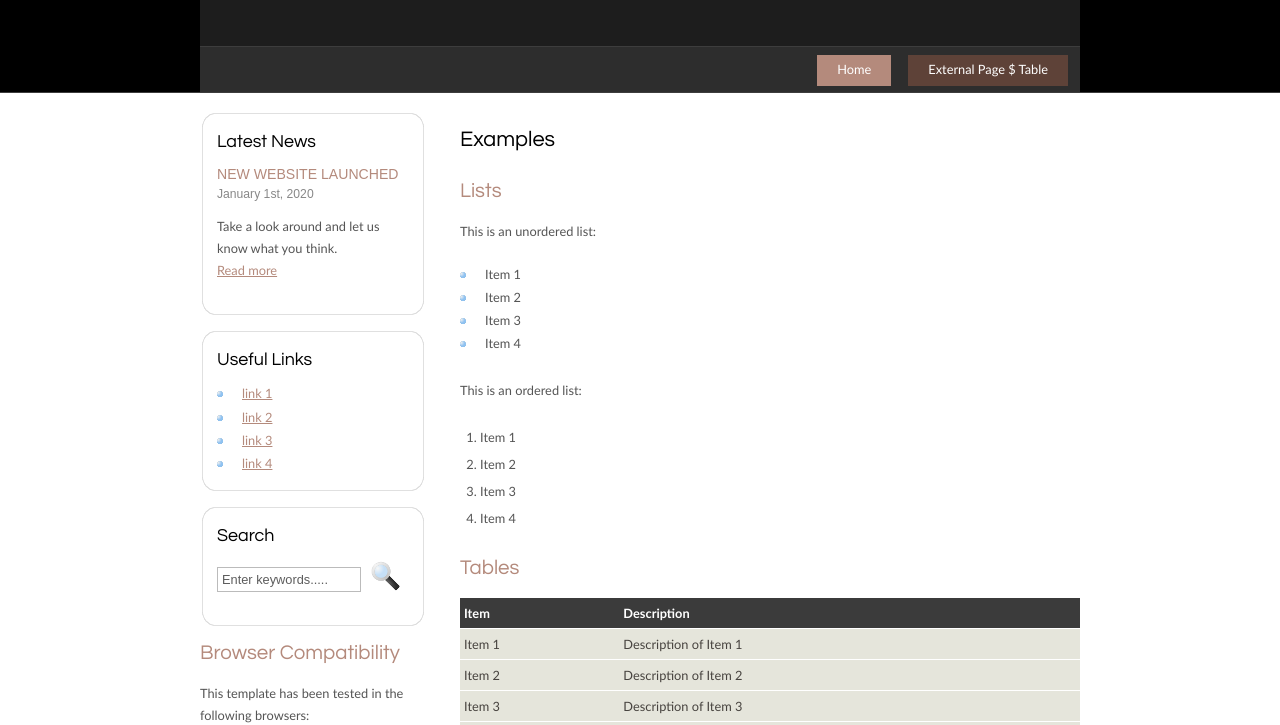
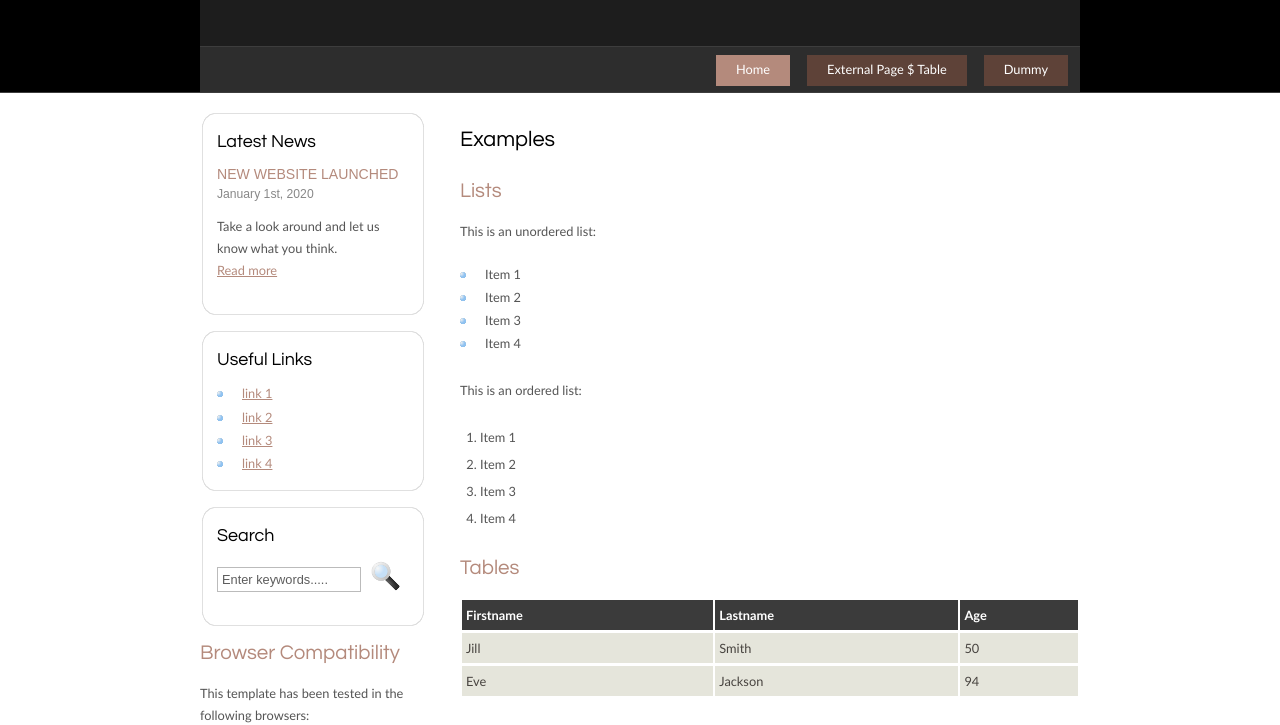
Before and after one commit to thisisamitkumar/googlecodein2019, a plain HTML site: page examples.html in a window 1280 px wide. Shown: the part 94-819 px from the top of the page. Drawn offline with Linux system fonts and the light colour scheme.

Commit message:
Add files via upload

```diff
--- a/examples.html
+++ b/examples.html
@@ -25,7 +25,7 @@
           <!-- put class="selected" in the li tag for the selected page - to highlight which page you're on -->
           <li class="selected"><a href="index.html">Home</a></li>
           <li><a href="examples.html">External Page $ Table</a></li>
-
+          <li><a href="dummy.html">Dummy</a></li>
         </ul>
       </div>
     </div>
@@ -91,6 +91,28 @@
         </ol>
         <h2>Tables</h2>
 
+
+
+ <table style="width:100%">
+  <tr>
+    <th>Firstname</th>
+    <th>Lastname</th>
+    <th>Age</th>
+  </tr>
+  <tr>
+    <td>Jill</td>
+    <td>Smith</td>
+    <td>50</td>
+  </tr>
+  <tr>
+    <td>Eve</td>
+    <td>Jackson</td>
+    <td>94</td>
+  </tr>
+</table>
+
+
+
         <table style="width:100%; border-spacing:0;">
           <tr><th>Item</th><th>Description</th></tr>
           <tr><td>Item 1</td><td>Description of Item 1</td></tr>
```
Also changed, not shown: dummy.html (added, +39 -0 lines), index.html (+1 -1 lines), robot.txt.txt (added).
